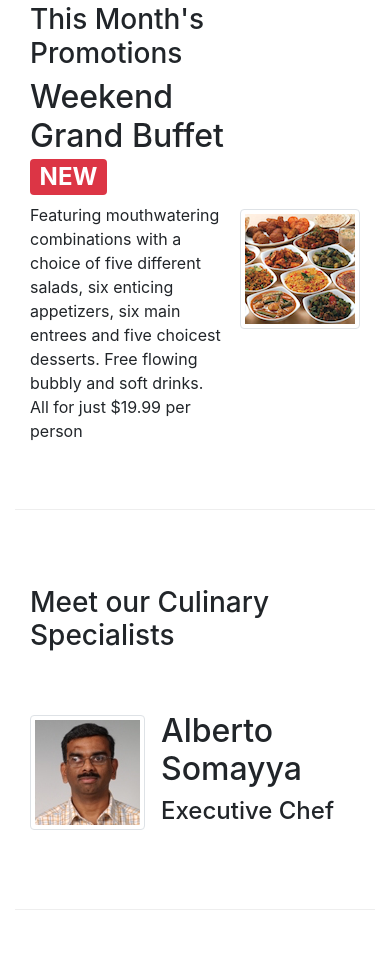
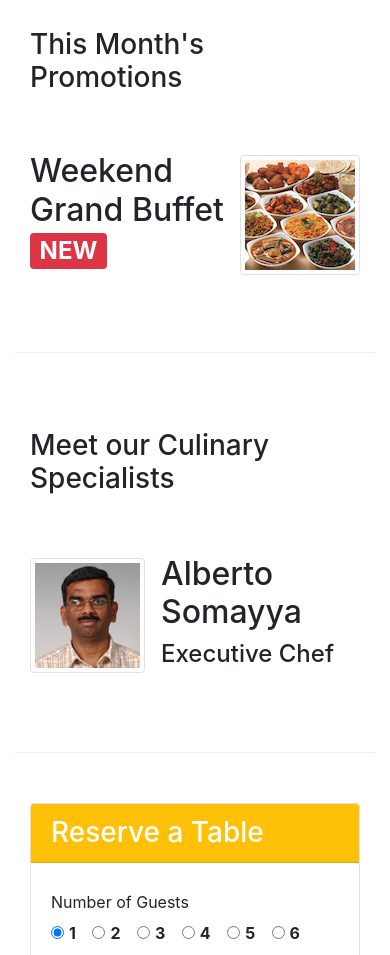
Before and after one commit to ghulammustufa31/coursera-webcourse-bootstrap-exercise, a website: page index.html in a window 390 px wide. Shown: the part 1031-1986 px from the top of the page. Drawn offline with nearby package versions, Linux system fonts and the light colour scheme.

Commit message:
Assignment2 Updated

```diff
--- a/index.html
+++ b/index.html
@@ -76,9 +76,9 @@
                 <div class="media">
                     <div class="media-body">
                         <h2>Weekend Grand Buffet <span class="badge badge-danger">NEW</span></h2>
-                        <p>Featuring mouthwatering combinations with a choice of five different salads, six enticing appetizers, six main entrees and five choicest desserts. Free flowing bubbly and soft drinks. All for just $19.99 per person </p>
+                        <p class="d-none d-sm-block">Featuring mouthwatering combinations with a choice of five different salads, six enticing appetizers, six main entrees and five choicest desserts. Free flowing bubbly and soft drinks. All for just $19.99 per person </p>
                     </div>
-                    <img src="img/buffet.png" class="d-flex ml-3 img-thumbnail align-self-center" alt="Buffet">
+                    <img src="img/buffet.png" class="d-flex ml-0 img-thumbnail align-self-center" alt="Buffet">
                 </div>
             </div>
         </div>
```
